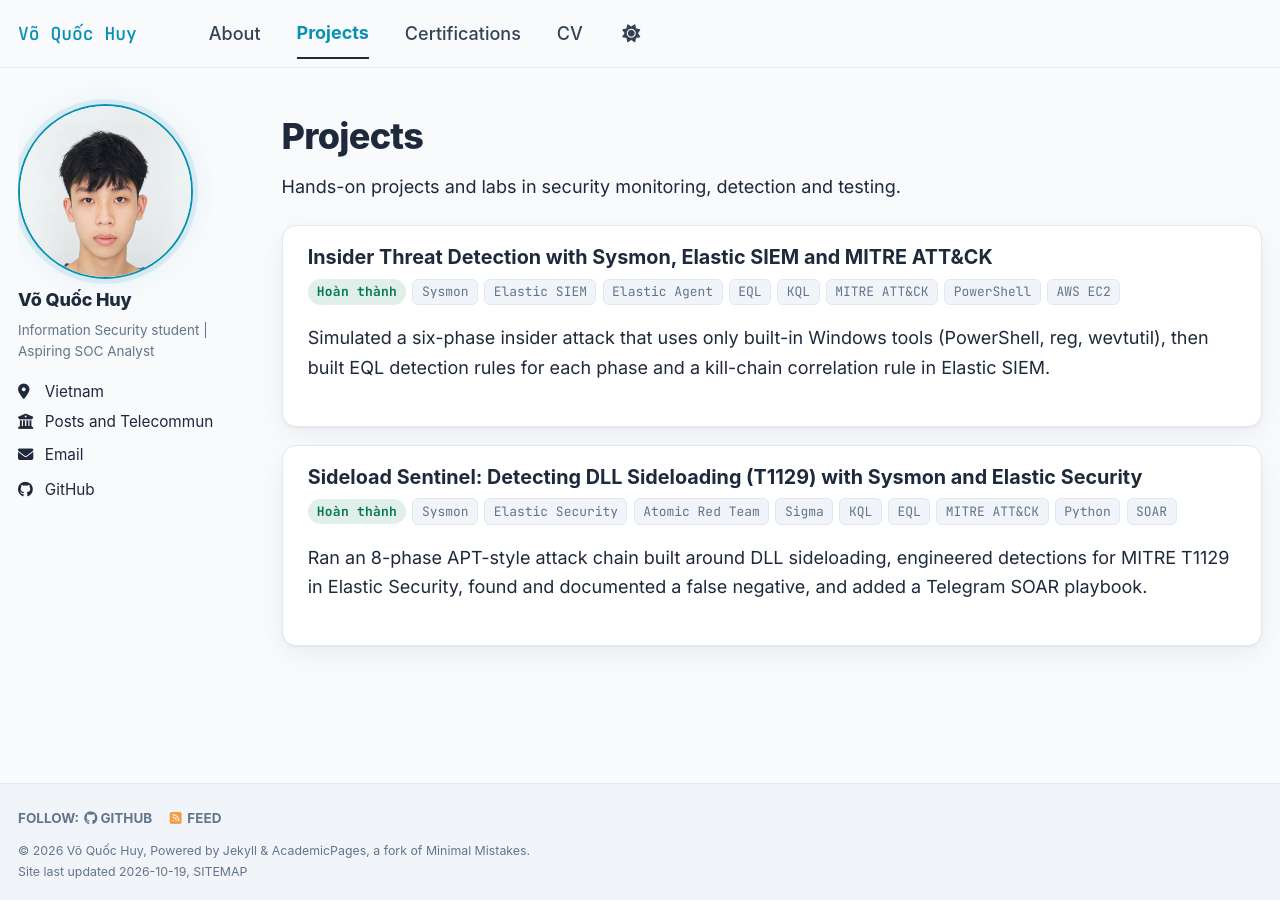
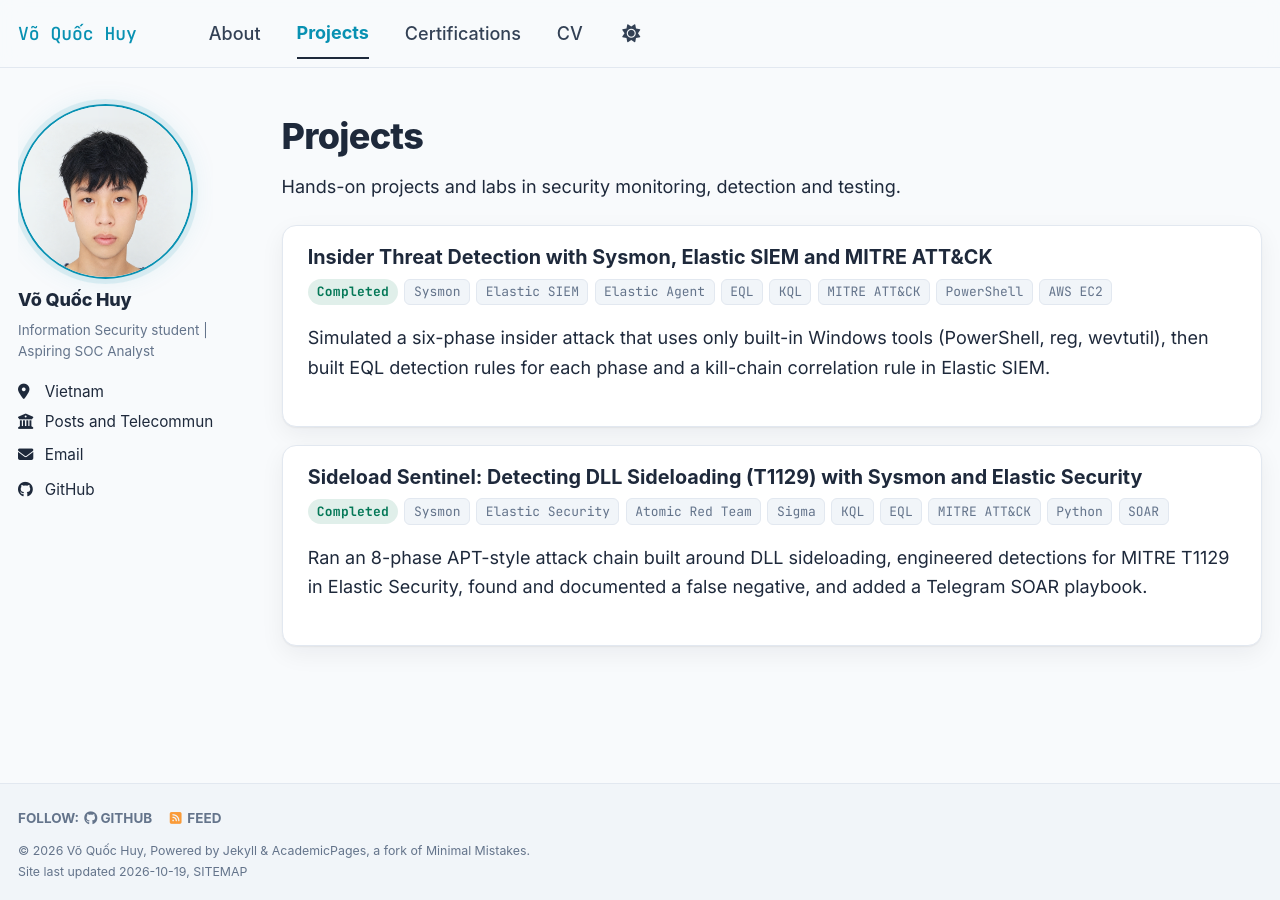
Before and after one commit to huyvo13032005/huyvo13032005.github.io, a Jekyll site: the page built from _pages/portfolio.html, in a window 1280 px wide. Built offline with Jekyll 4.4.1, drawn with Linux system fonts in a browser that asks for light colours; a style sheet for code colours, icons or effects is not loaded.

Commit message:
Translate status badges

```diff
--- a/_includes/archive-single.html
+++ b/_includes/archive-single.html
@@ -36,7 +36,7 @@
 
     {% if post.collection == 'portfolio' %}
       <p class="project-meta">
-        {% if post.status == 'done' %}<span class="badge badge--done">Hoàn thành</span>{% elsif post.status == 'wip' %}<span class="badge badge--wip">Đang thực hiện</span>{% endif %}
+        {% if post.status == 'done' %}<span class="badge badge--done">Completed</span>{% elsif post.status == 'wip' %}<span class="badge badge--wip">In progress</span>{% endif %}
         {% for tool in post.tools %}<span class="chip">{{ tool }}</span>{% endfor %}
       </p>
     {% endif %}
--- a/_layouts/single.html
+++ b/_layouts/single.html
@@ -29,7 +29,7 @@ layout: default
           {% if page.title and page.hide_title != true %}<h1 class="page__title" itemprop="headline">{{ page.title | markdownify | remove: "<p>" | remove: "</p>" }}</h1>{% endif %}
           {% if page.collection == 'portfolio' %}
             <p class="project-meta">
-              {% if page.status == 'done' %}<span class="badge badge--done">Hoàn thành</span>{% elsif page.status == 'wip' %}<span class="badge badge--wip">Đang thực hiện</span>{% endif %}
+              {% if page.status == 'done' %}<span class="badge badge--done">Completed</span>{% elsif page.status == 'wip' %}<span class="badge badge--wip">In progress</span>{% endif %}
               {% for tool in page.tools %}<span class="chip">{{ tool }}</span>{% endfor %}
             </p>
           {% endif %}
```
